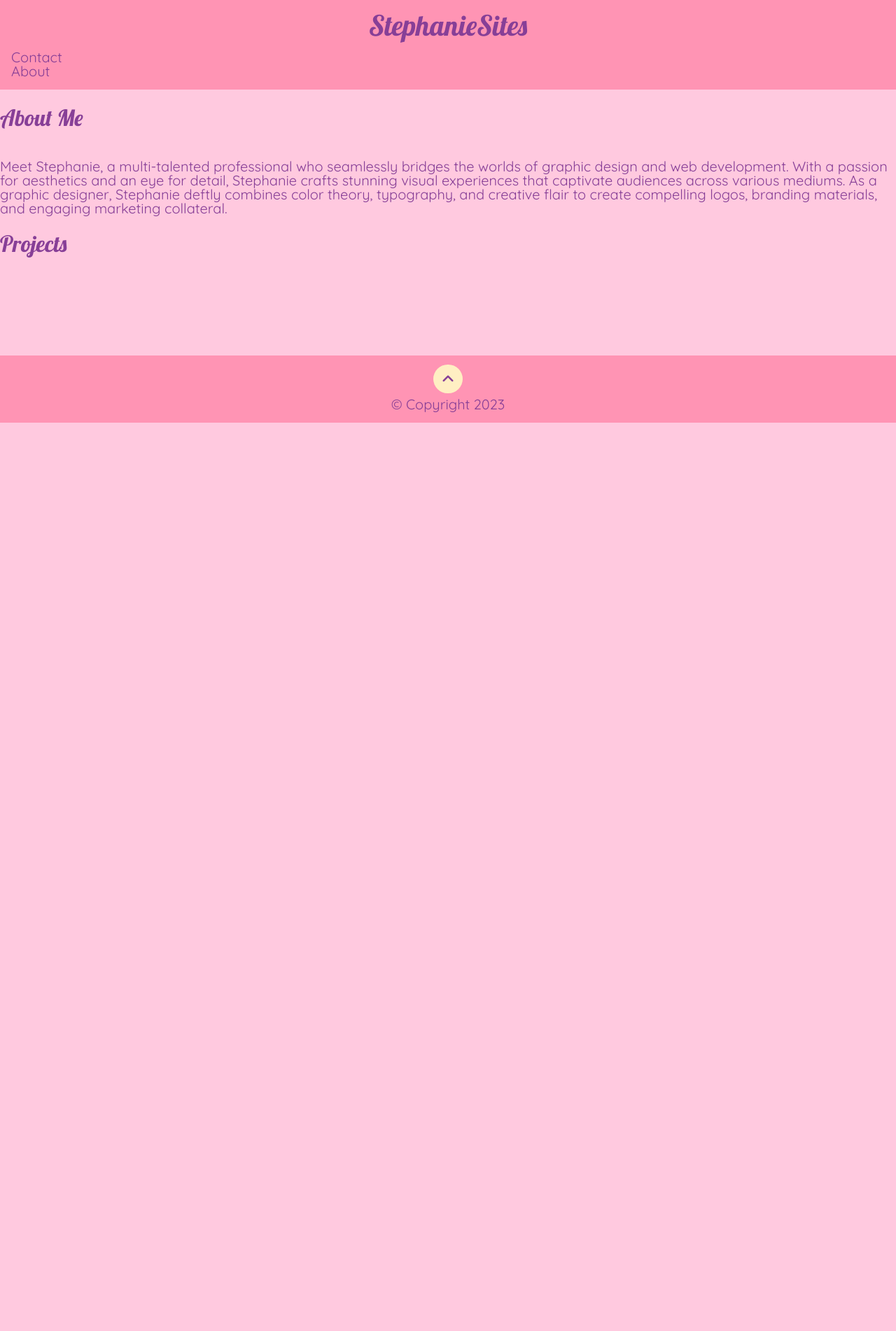
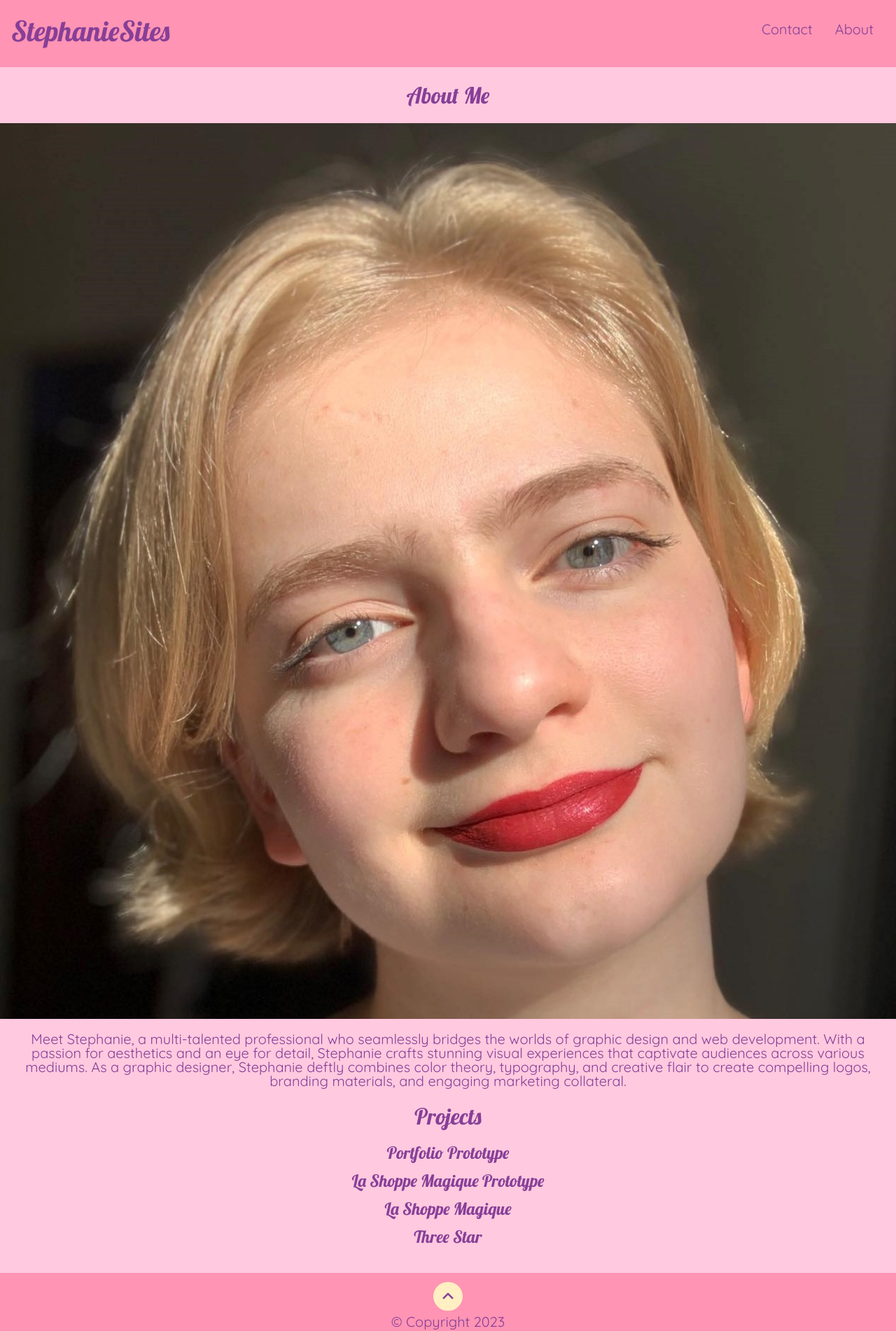
Before and after one commit to dyck0026/portfolio, a plain HTML site: page about.html in a window 1280 px wide. Shown: the whole page at 70% size. Before the commit the page ends 800 px from the top, so only its background shows below. Drawn offline with nearby package versions, Linux system fonts and the light colour scheme.

Commit message:
adds responsive header

```diff
--- a/about.html
+++ b/about.html
@@ -18,12 +18,12 @@
     <link rel="stylesheet" href="css/main.css">
 </head>
 <body>
-    <header class="top bg-success">
+    <header class="top bg-success d-lg-flex justify-content-between">
         <!-- <img src="" alt=""> -->
-        <h1 class="text-center"><a href="index.html">StephanieSites</a></h1>
+        <h1 class="text-center d-lg-inline"><a href="index.html">StephanieSites</a></h1>
         <!-- Hamburger Menu?? -->
         <nav>
-            <ul class="d-none d-lg-block">
+            <ul class="d-none d-lg-block dsktp">
                 <li><a href="contact.html">Contact</a></li>
                 <li><a href="#top">About</a></li>
             </ul>
@@ -42,21 +42,25 @@
 
     <main>
         <h2>About Me</h2>
-        <img src="" alt="">
+        <img src="images/stephanie-headshot.jpg" alt="An image of a blonde woman smiling">
         <p>Meet Stephanie, a multi-talented professional who seamlessly bridges the worlds of graphic design and web development. With a passion for aesthetics and an eye for detail, Stephanie crafts stunning visual experiences that captivate audiences across various mediums. As a graphic designer, Stephanie deftly combines color theory, typography, and creative flair to create compelling logos, branding materials, and engaging marketing collateral.</p>
     </main>
 
     <section>
         <h2>Projects</h2>
         <div class="proj">
-            <img src="" alt="">
-            <h3></h3>
-            <img src="" alt="">
-            <h3></h3>
-            <img src="" alt="">
-            <h3></h3>
-            <img src="" alt="">
-            <h3></h3>
+            <a href="https://xd.adobe.com/view/7c5c7cb1-b203-4e2a-9232-c4a063b7fd75-290f/?fullscreen&hints=off" target="_blank">
+                <h3>Portfolio Prototype</h3>
+            </a>
+            <a href="https://xd.adobe.com/view/b2808c9e-cbc8-4815-8349-a07ca242defc-e7d3/?fullscreen&hints=off" target="_blank">
+                <h3>La Shoppe Magique Prototype</h3>
+            </a>
+            <a href="https://dyck0026.github.io/mtm6201-midterm/" target="_blank">
+                <h3>La Shoppe Magique</h3>
+            </a>
+            <a href="https://dyck0026.github.io/final-project/" target="_blank">
+                <h3>Three Star</h3>
+            </a>
         </div>
     </section>
 
--- a/css/main.css
+++ b/css/main.css
@@ -175,6 +175,9 @@ h3 {
 	padding: .5rem .75rem;
 	border-radius: 10rem;
 }
+a.totop:hover {
+	color: var(--blue);
+}
 footer {
 	margin-top: 2.5rem;
 	text-align: center;
@@ -209,4 +212,34 @@ form {
 	padding: 1rem;
 	padding-bottom: 1.5rem;
 	text-align: center;
+	margin: 0;
 }
+
+main img {
+	height: auto;
+	width: 100%;
+	margin-bottom: 1rem;
+}
+section, main p {
+	margin: auto 2rem;
+	text-align: center;
+}
+section a h3 {
+	margin-bottom: 1rem;
+}
+main h2 {
+	text-align: center;
+}
+
+@media screen and (min-width: 992px) {
+	.dsktp {
+		display: flex !important;
+	}
+	.dsktp li {
+		padding: 1rem;
+	}
+	header h1 {
+		text-align: start !important;
+		padding-top: .5rem;
+	}
+}
```
Also changed, not shown: contact.html (+3 -3 lines), index.html (+3 -3 lines), images/stephanie-headshot.jpg (added).
